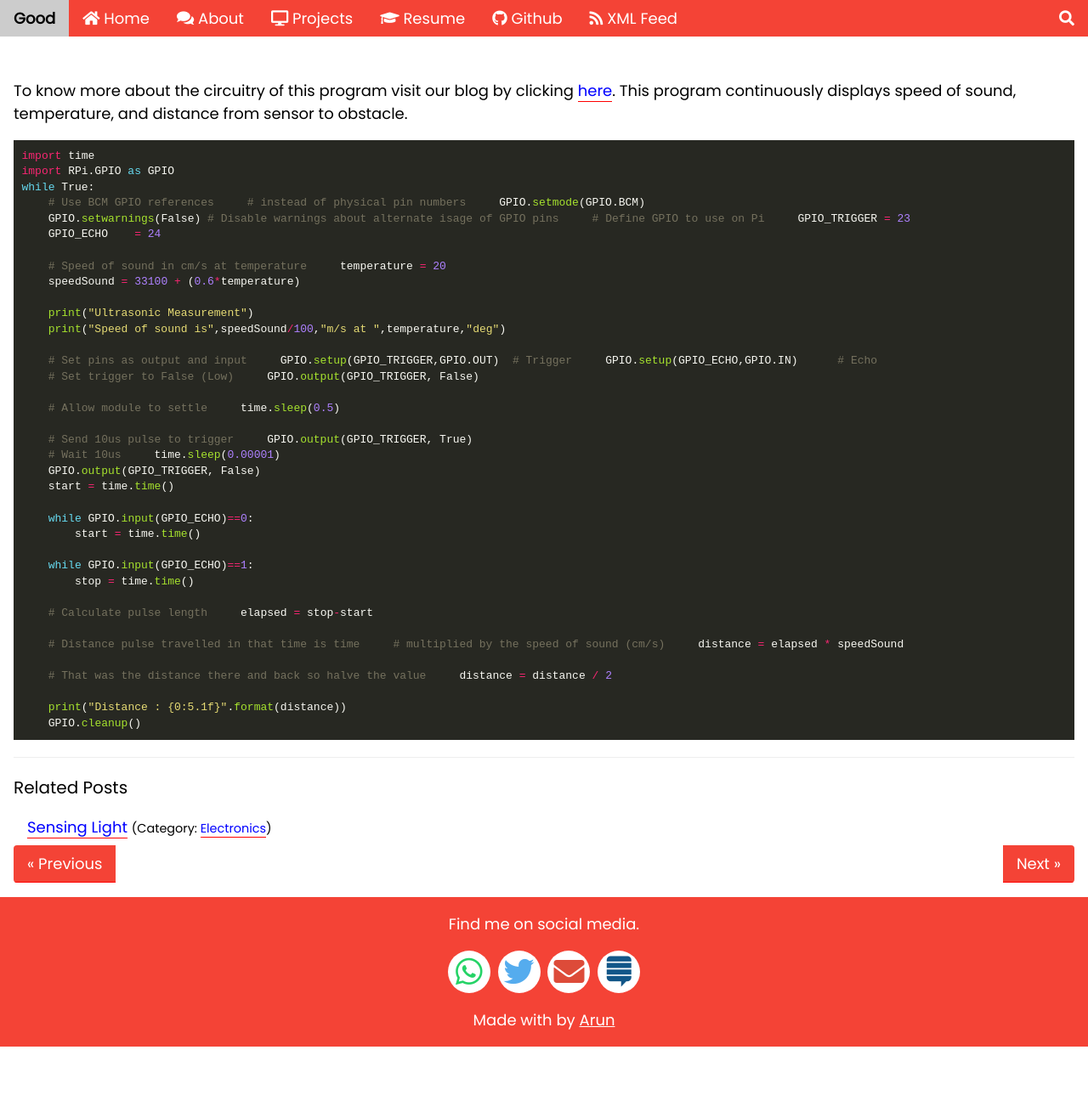
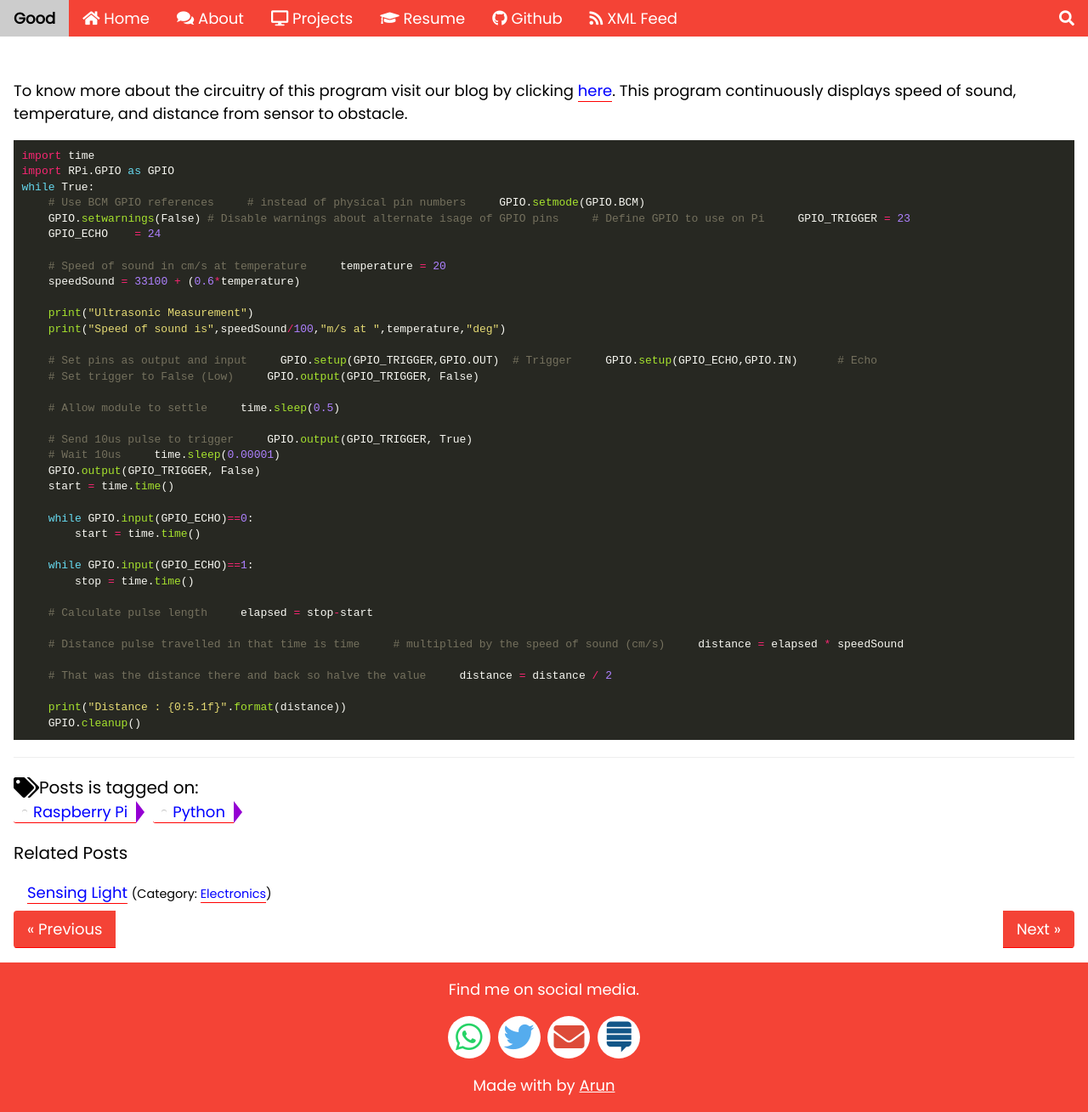
Before and after one commit to chipprogrammers/Good, a Jekyll site: the page built from _posts/2017-06-07-ultrasonic-distance-measurement.md, in a window 1280 px wide and 1309 px high. Shown: the whole window at 85% size. Built offline with Jekyll 4.4.1, drawn with Linux system fonts in a browser that asks for light colours; comment, search, counter and statistics services are not loaded.

Commit message:
Update post.html

```diff
--- a/_layouts/post.html
+++ b/_layouts/post.html
@@ -5,6 +5,13 @@ layout: default
 <article class="w3-container" id="myLink" style="margin-top:75px">
     {{ content }}
 <hr />
+    <!-- tag cloud -->
+	<i class="fa fa-tags fa-lg" aria-hidden="true"></i><h4 style="display:inline">Posts is tagged on:</h4>
+        <ul class="taggs">
+         {% for tag in page.tags %}
+         <li><a href="{{ site.baseurl }}/tags#{{ tag | slugify }}" class="tagg">{{ tag }}</a></li>
+      {% endfor %}
+     </ul>
 {% assign hasSimilar = '' %}
 {% for post in site.posts  %}
     {% assign postHasSimilar = false %}
```
